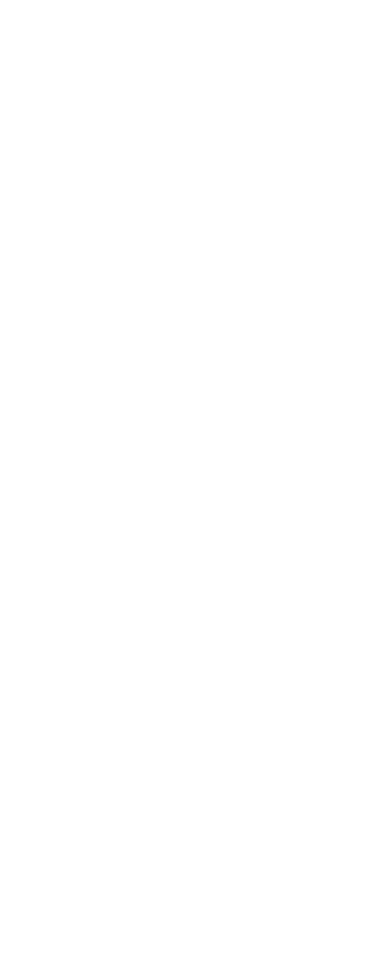
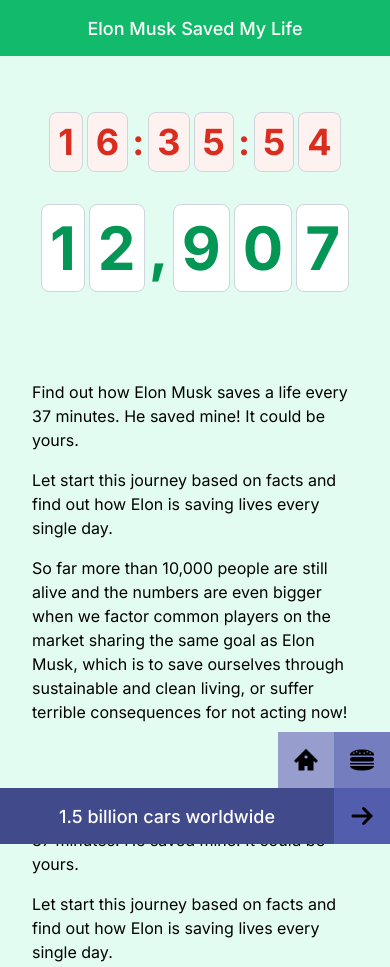
Before and after one commit to wowdop/elon-saved-me, a plain HTML site: page source-code/index.html in a window 390 px wide. Shown: the top 967 px of the page. Before the commit the page ends 844 px from the top, so only its background shows below. Drawn offline with Linux system fonts and the light colour scheme.

Commit message:
first html page rendered on mobile

```diff
--- /dev/null
+++ b/source-code/component/digit/frumi-frumi.css
@@ -0,0 +1,55 @@
+/* https://fonts.google.com/specimen/Inter */
+@import url("https://fonts.googleapis.com/css2?family=Inter:wght@400;500;700&display=swap");
+
+.number {
+  display: flex;
+  gap: 4px;
+  padding: 8px;
+  justify-content: center;
+  align-content: center;
+}
+
+.digit {
+  font-family: "Inter", sans-serif;
+  display: flex;
+  align-items: center;
+  justify-content: center;
+
+  border-radius: 8px;
+  font-weight: bold;
+}
+
+/* with border */
+.digit[type="rich"] {
+  height: 88px;
+  padding: 8px;
+  border: 1px solid hsl(217, 16%, 84%);
+}
+
+/* no border */
+.digit[type="simple"] {
+  width: auto;
+  padding: 8px 0;
+  border: 0;
+}
+
+/* red */
+.number[theme="danger"] .digit {
+  color: hsl(4, 74%, 49%);
+  font-size: 36px;
+  height: 60px;
+}
+
+.number[theme="danger"] .digit[type="rich"] {
+  background-color: hsl(5, 86%, 97%);
+}
+
+/* green */
+.number[theme="success"] .digit {
+  color: hsl(153, 96%, 30%);
+  font-size: 60px;
+}
+
+.number[theme="success"] .digit[type="rich"] {
+  background-color: hsl(0, 0%, 100%);
+}
--- a/source-code/component/menu/menu-looks.css
+++ b/source-code/component/menu/menu-looks.css
@@ -70,7 +70,7 @@
 }
 
 .menu__icon--home::before {
-  background-image: url(../../asset/image/icon/home.png);
+  background-image: url(../../asset/icon/home.png);
 }
 
 .menu__icon--burger {
@@ -82,7 +82,7 @@
 }
 
 .menu__icon--burger::before {
-  background-image: url(../../asset/image/icon/hamburger.png);
+  background-image: url(../../asset/icon/hamburger.png);
 }
 
 .menu__icon--next {
@@ -94,7 +94,7 @@
 }
 
 .menu__icon--next::before {
-  background-image: url(../../asset/image/icon/arrow-right.png);
+  background-image: url(../../asset/icon/arrow-right.png);
 }
 
 .menu__icon--close {
@@ -106,7 +106,7 @@
 }
 
 .menu__icon--close:before {
-  background-image: url(../../asset/image/icon/cross.png);
+  background-image: url(../../asset/icon/cross.png);
 }
 
 .menu__title {
@@ -116,7 +116,6 @@
     40%
   );
   height: 56px;
-  width: 375px;
   font-family: "Inter";
   font-size: 18px;
   font-weight: 500;
@@ -124,21 +123,38 @@
   display: flex;
   align-items: center;
   justify-content: center;
+  width: 100%;
   color: white;
+  grid-column: 1/-1;
 }
 
 .menu {
   display: flex;
-  align-items: end;
   flex-direction: column;
   position: fixed;
   bottom: 0;
   right: 0;
+  width: 100%;
 }
 
-.menu__body,
 .menu__top {
+  justify-content: flex-end;
   display: flex;
+  width: 100%;
+}
+
+.menu__top + .menu__body {
+  grid-column: 1/2;
+}
+
+.menu__top + .menu__body .menu__title {
+  grid-column: 1/2;
+}
+
+.menu__body {
+  grid-column: 1/-1;
+  display: grid;
+  grid-template-columns: 1fr 56px;
 }
 
 [pozitie="sus"] {
--- /dev/null
+++ b/source-code/global.css
@@ -0,0 +1,58 @@
+/* global */
+* {
+  box-sizing: border-box;
+}
+
+body,
+html {
+  height: 100%;
+}
+
+body {
+  --menu-color-hue: 152;
+  --menu-color-saturation: 82%;
+  margin: 0;
+  background-color: hsl(
+    var(--menu-color-hue),
+    var(--menu-color-saturation),
+    94%
+  );
+
+  font-family: Inter;
+}
+
+/* layout */
+.grid {
+  display: grid;
+  grid-gap: 1rem;
+}
+
+@media screen and (min-width: 48rem) {
+  .grid {
+    grid-template-columns: repeat(2, 1fr);
+  }
+}
+
+@media screen and (min-width: 80rem) {
+  .grid {
+    grid-template-columns: repeat(3, 1fr);
+  }
+}
+
+section {
+  display: flex;
+  padding: 2rem;
+  gap: 1rem;
+  flex-direction: column;
+}
+
+.divider {
+  height: 3.5rem;
+}
+
+p {
+  font-size: 16px;
+  line-height: 24px;
+  margin: 0;
+  color: black
+}
--- a/source-code/index.html
+++ b/source-code/index.html
@@ -5,8 +5,71 @@
     <meta http-equiv="X-UA-Compatible" content="IE=edge" />
     <meta name="viewport" content="width=device-width, initial-scale=1.0" />
     <title>Elon saved me</title>
+    <link rel="stylesheet" href="component/menu/menu-looks.css" />
+    <link rel="stylesheet" href="component/digit/frumi-frumi.css" />
+
+    <link rel="stylesheet" href="global.css">
   </head>
   <body>
     <!-- let's start coding soon -->
+    <div class="grid">
+      <!-- .menu[theme="gray"]>.menu__top>.menu__icon--home+.menu__icon--burger^.menu__body>.menu__title{Change me}+.menu__icon--next -->
+      <div class="menu" theme="success" pozitie="sus">
+        <div class="menu__body">
+          <div class="menu__title">Elon Musk Saved My Life</div>
+        </div>
+      </div>
+
+      <div class="divider"></div>
+
+      <section>
+        <div class="number" theme="danger">
+          <div class="digit" type="rich">1</div>
+          <div class="digit" type="rich">6</div>
+          <div class="digit" type="simple">:</div>
+          <div class="digit" type="rich">3</div>
+          <div class="digit" type="rich">5</div>
+          <div class="digit" type="simple">:</div>
+          <div class="digit" type="rich">5</div>
+          <div class="digit" type="rich">4</div>
+        </div>
+
+        <div class="number" theme="success">
+          <div class="digit" type="rich">1</div>
+          <div class="digit" type="rich">2</div>
+          <div class="digit" type="simple">,</div>
+          <div class="digit" type="rich">9</div>
+          <div class="digit" type="rich">0</div>
+          <div class="digit" type="rich">7</div>
+        </div>
+      </section>
+
+      <section>
+        <p>Find out how Elon Musk saves a life every 37 minutes. He saved mine! It could be yours.</p>
+        <p>Let start this journey based on facts and find out how Elon is saving lives every single day.</p>
+        <p>So far more than 10,000 people are still alive and the numbers are even bigger when we factor common players on the market sharing the same goal as Elon Musk, which is to save ourselves through sustainable and clean living, or suffer terrible consequences for not acting now!</p>
+      </section>
+
+      <section>
+        <p>Find out how Elon Musk saves a life every 37 minutes. He saved mine! It could be yours.</p>
+        <p>Let start this journey based on facts and find out how Elon is saving lives every single day.</p>
+        <p>So far more than 10,000 people are still alive and the numbers are even bigger when we factor common players on the market sharing the same goal as Elon Musk, which is to save ourselves through sustainable and clean living, or suffer terrible consequences for not acting now!</p>
+      </section>
+
+      <div class="divider"></div>
+
+      <div class="menu" theme="blue-gray">
+        <div class="menu__top">
+          <div class="menu__icon--home"></div>
+          <div class="menu__icon--burger"></div>
+        </div>
+        <div class="menu__body">
+          <div class="menu__title">1.5 billion cars worldwide</div>
+          <div class="menu__icon--next"></div>
+        </div>
+      </div>
+
+      <div class="danger"></div>
+    </div>
   </body>
 </html>
```
Also changed, not shown: source-code/component/digit/digit.html (+1 -54 lines), source-code/component/menu/menu.html (+2 -0 lines).
